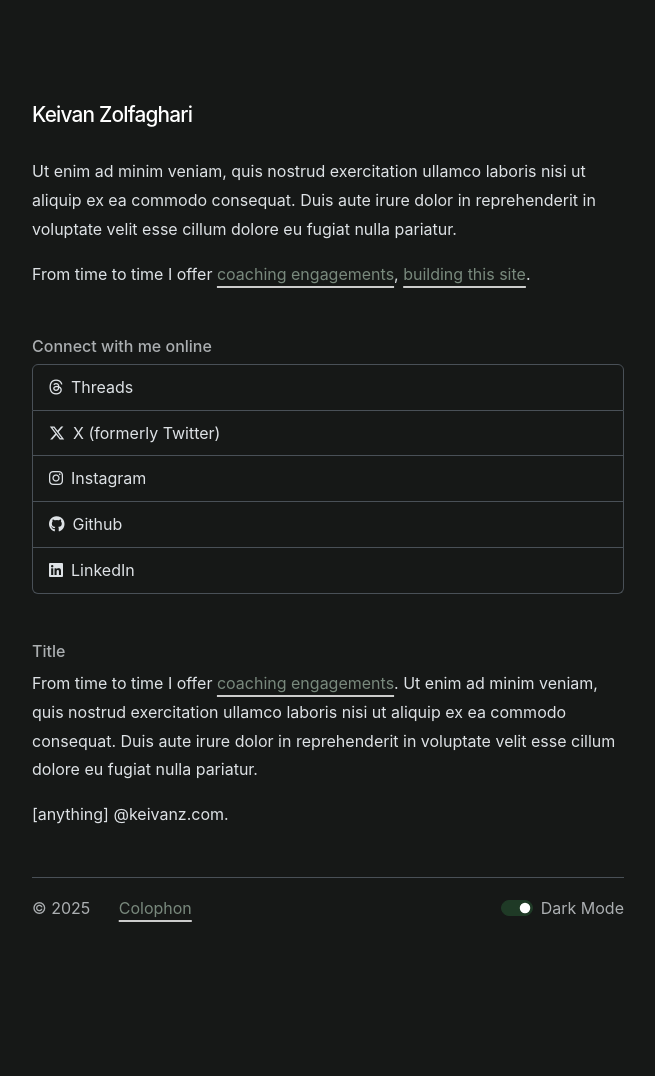
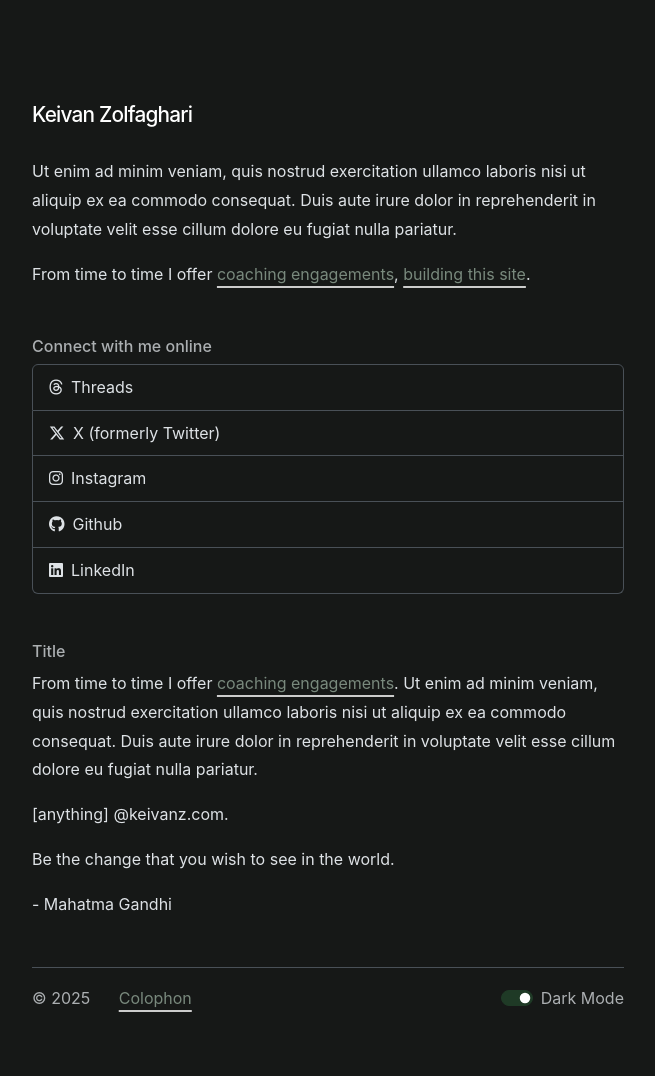
Before and after one commit to keivanz/keivanz.github.io, a Jekyll site: the page built from index.md, in a window 1280 px wide. Shown: the whole page, without its empty margins (312-967 px from the left). Built offline with Jekyll 4.4.1, drawn with Linux system fonts in a browser that asks for light colours; nearby versions of some CDN libraries; some web fonts are replaced; before the commit the page ends 987 px from its top, so only the background shows below that.

Commit message:
adding quote generator

```diff
--- /dev/null
+++ b/_data/quotes.yml
@@ -0,0 +1,4 @@
+- quote: "The only way to do great work is to love what you do."
+  author: "Steve Jobs"
+- quote: "Be the change that you wish to see in the world."
+  author: "Mahatma Gandhi"
--- a/_includes/homepage.html
+++ b/_includes/homepage.html
@@ -26,3 +26,11 @@
 <h6 class="text-body-secondary mt-5">Title</h6>
 <p>From time to time I offer <a href="/coach">coaching engagements</a>. Ut enim ad minim veniam, quis nostrud exercitation ullamco laboris nisi ut aliquip ex ea commodo consequat. Duis aute irure dolor in reprehenderit in voluptate velit esse cillum dolore eu fugiat nulla pariatur.</p>
 <p>[anything] @keivanz.com.</p>
+
+<div class="quote-container">
+  {% assign random_quote = site.data.quotes | sample %}
+  <p class="quote">{{ random_quote.quote }}</p>
+  {% if random_quote.author %}
+      <p class="author">- {{ random_quote.author }}</p>
+  {% endif %}
+</div>
```
